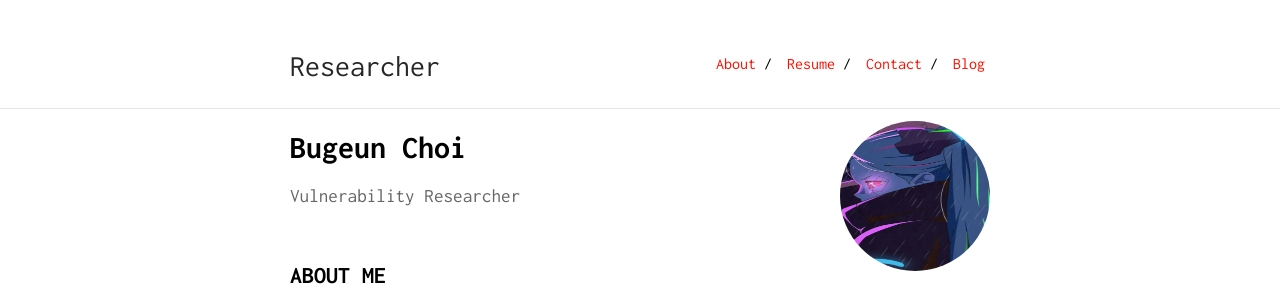
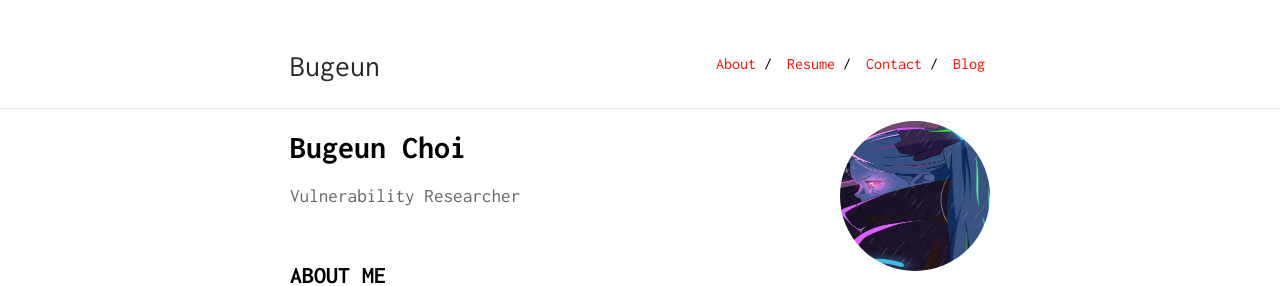
Before and after one commit to Bugeun/bugeun.github.io, a Jekyll site: the page built from index.md, in a window 1280 px wide. Shown: the top 286 px of the page. Built offline with Jekyll 4.4.1, drawn with Linux system fonts in a browser that asks for light colours.

Commit message:
Update _config.yml

```diff
--- a/_config.yml
+++ b/_config.yml
@@ -1,4 +1,4 @@
-title: Researcher
+title: Bugeun
 url: "https://ankitsultana.com"
 baseurl: "/"
 
@@ -8,7 +8,7 @@ markdown: kramdown
 tracking_id: #
 
 footer: yes
-footer_url: "https://github.com/ankitsultana"
+footer_url: "https://bugeun.github.io"
 footer_text: "Page design by Ankit Sultana"
 
 sass:
```
